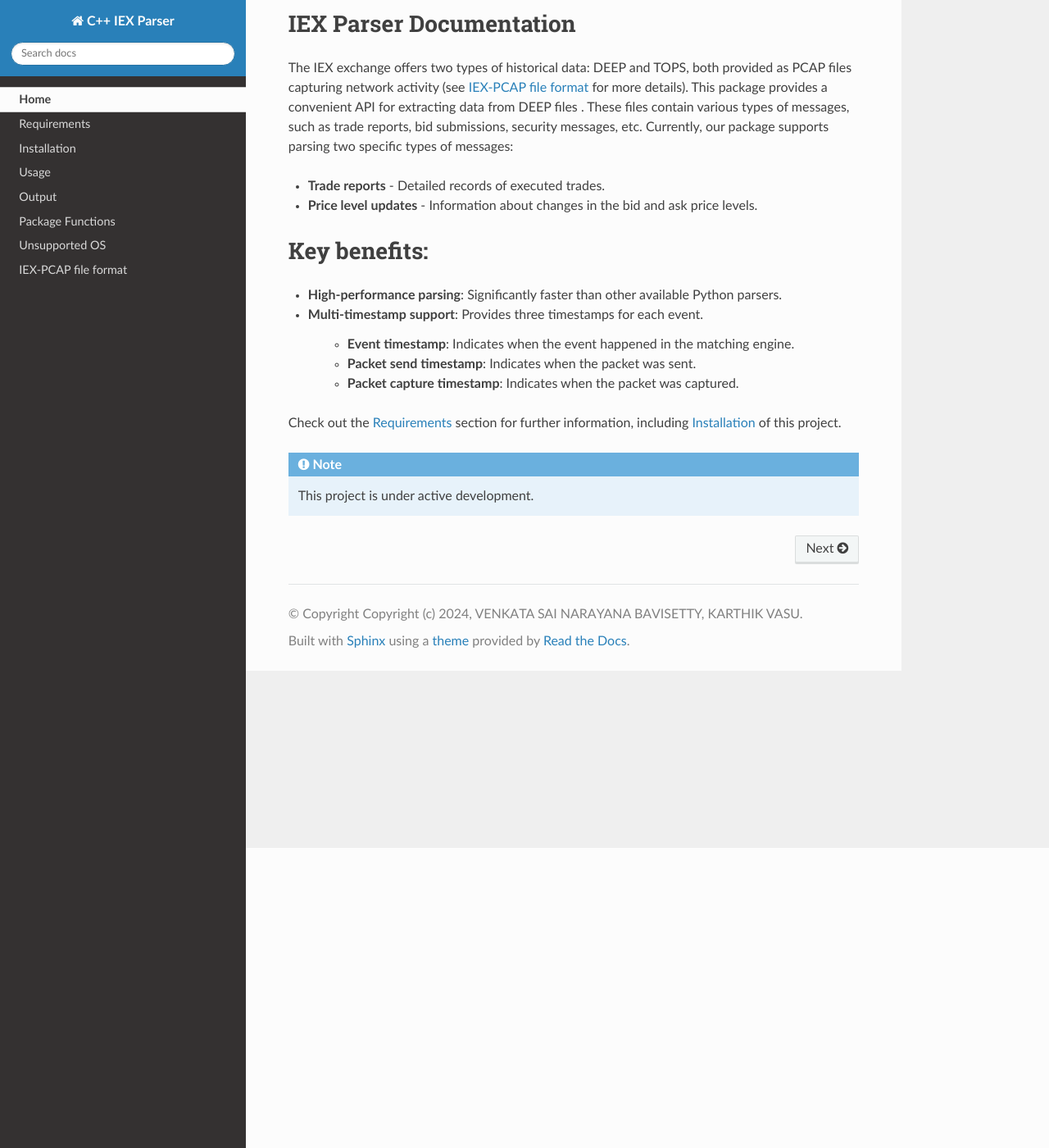
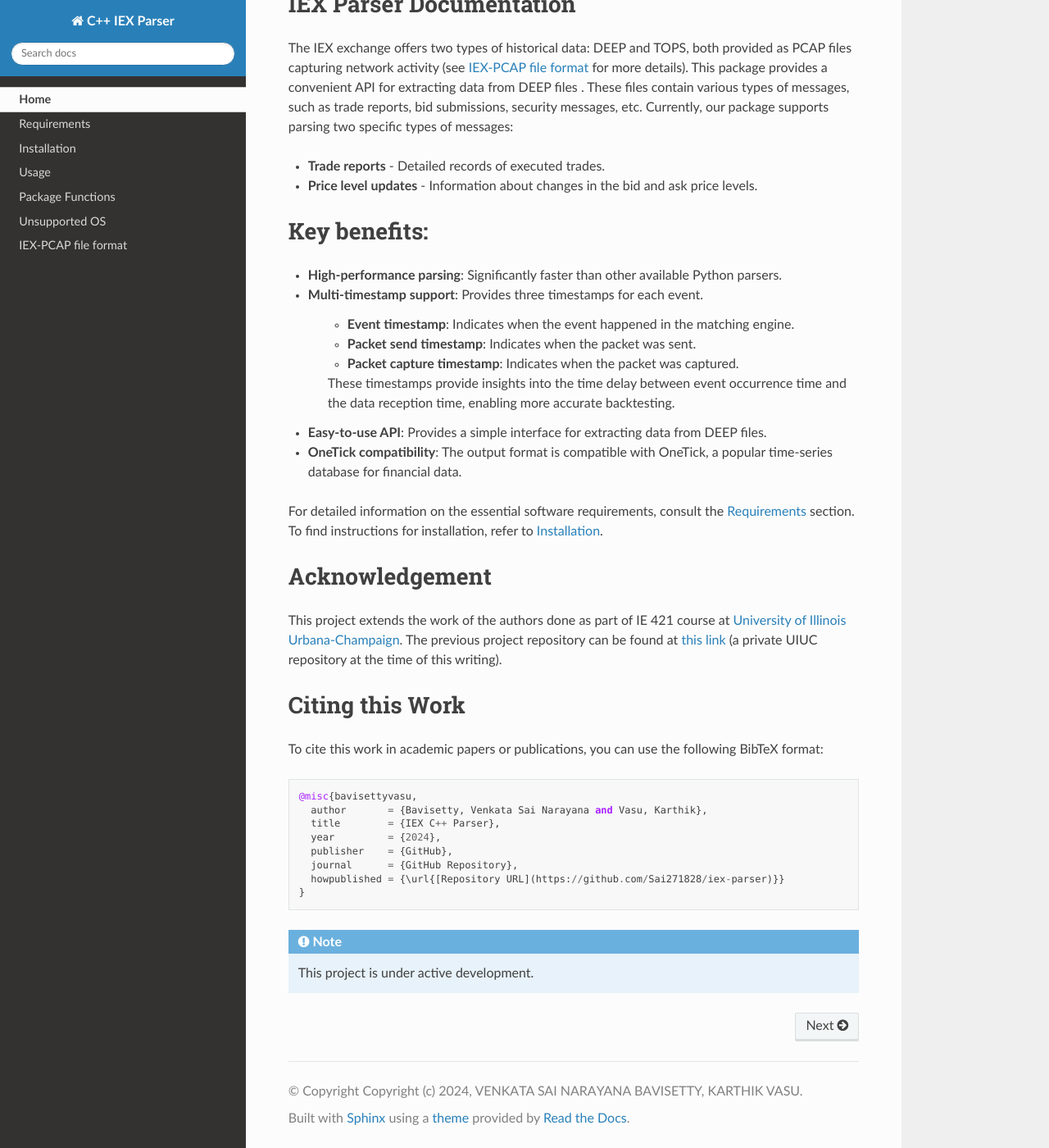
Before and after one commit to Sai271828/iex-parser, a Sphinx documentation site: the page built from docs/index.rst, in a window 1280 px wide and 1400 px high, scrolled down 366 px. Shown: the whole window at 82% size. Built offline with Sphinx 7.4.7 and the Read the Docs theme 2.0.0, drawn with Linux system fonts in a browser that asks for light colours.

```diff
--- a/docs/index.rst
+++ b/docs/index.rst
@@ -29,10 +29,30 @@ Key benefits:
       * **Event timestamp**: Indicates when the event happened in the matching engine.
       * **Packet send timestamp**: Indicates when the packet was sent.
       * **Packet capture timestamp**: Indicates when the packet was captured.
+      These timestamps provide insights into the time delay between event occurrence time and the data reception time, enabling more accurate backtesting.
+* **Easy-to-use API**: Provides a simple interface for extracting data from DEEP files.
+* **OneTick compatibility**: The output format is compatible with OneTick, a popular time-series database for financial data.
+For detailed information on the essential software requirements, consult the :doc:`usage` section. To find instructions for installation, refer to :ref:`installation`.
 
 
+Acknowledgement
+===============
 
-Check out the :doc:`usage` section for further information, including :ref:`installation` of this project.
+This project extends the work of the authors done as part of IE 421 course at `University of Illinois Urbana-Champaign <https://illinois.edu/>`_. The previous project repository can be found at `this link <https://gitlab.engr.illinois.edu/ie421_high_frequency_trading_spring_2024/ie421_hft_spring_2024_group_03/group_03_project>`_ (a private UIUC repository at the time of this writing).
+
+Citing this Work
+================
+
+To cite this work in academic papers or publications, you can use the following BibTeX format::
+
+    @misc{bavisettyvasu,
+      author       = {Bavisetty, Venkata Sai Narayana and Vasu, Karthik},
+      title        = {IEX C++ Parser},
+      year         = {2024},
+      publisher    = {GitHub},
+      journal      = {GitHub Repository},
+      howpublished = {\url{[Repository URL](https://github.com/Sai271828/iex-parser)}}
+    }
 
 .. note::
 
--- a/docs/usage.rst
+++ b/docs/usage.rst
@@ -40,7 +40,7 @@ Run the following python script
 >>> parse_date("2023-10-30",download_folder,parsed_folder,"symbols.txt",download=True)
 
 Output
-----------------
+================
 
 
 The parsed data will be saved in the `parsed_folder` directory. Currently, two types of data are being parsed: trade reports and price levels. The schemas are as follows
```
Also changed, not shown: docs/functions.rst (+95 -8 lines).
